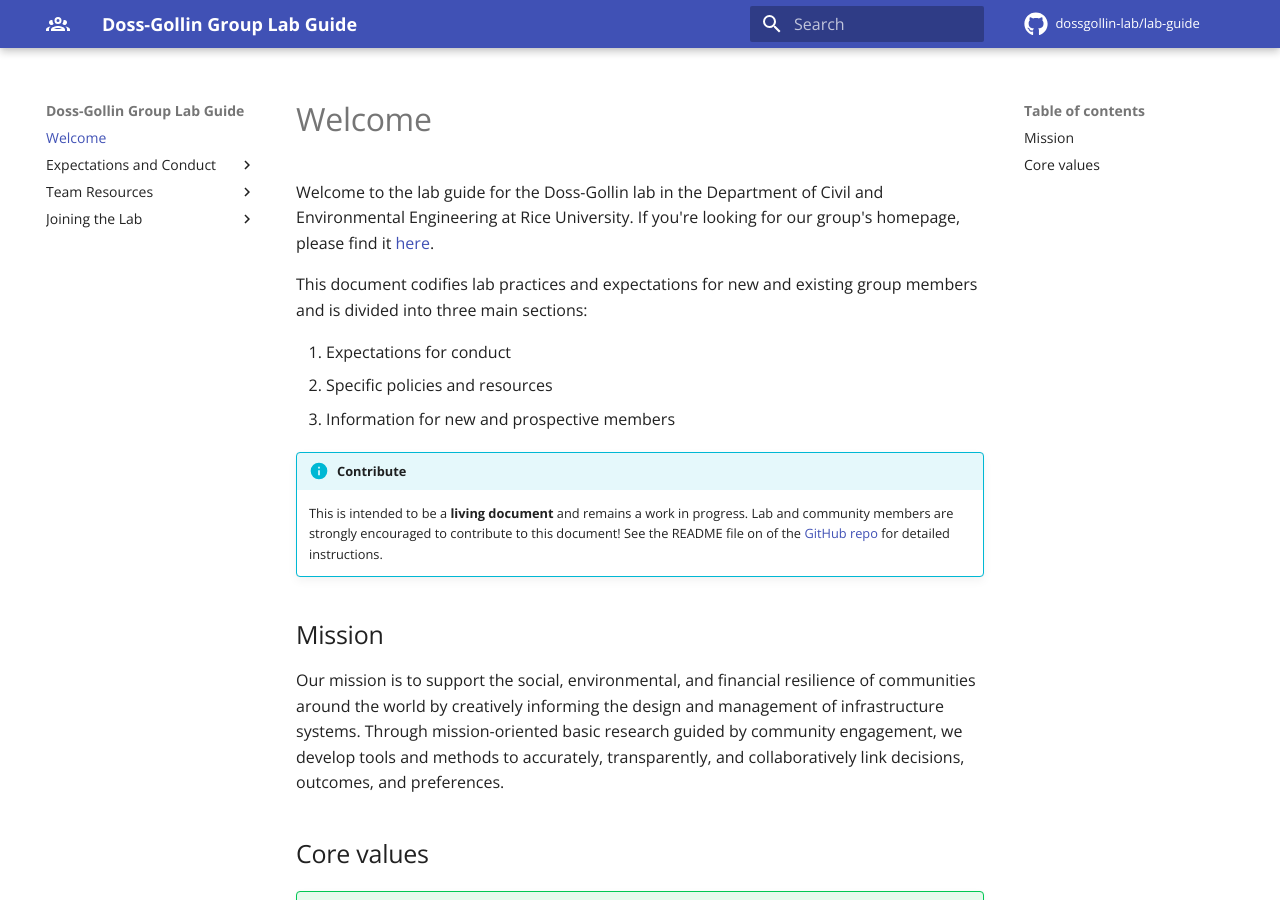
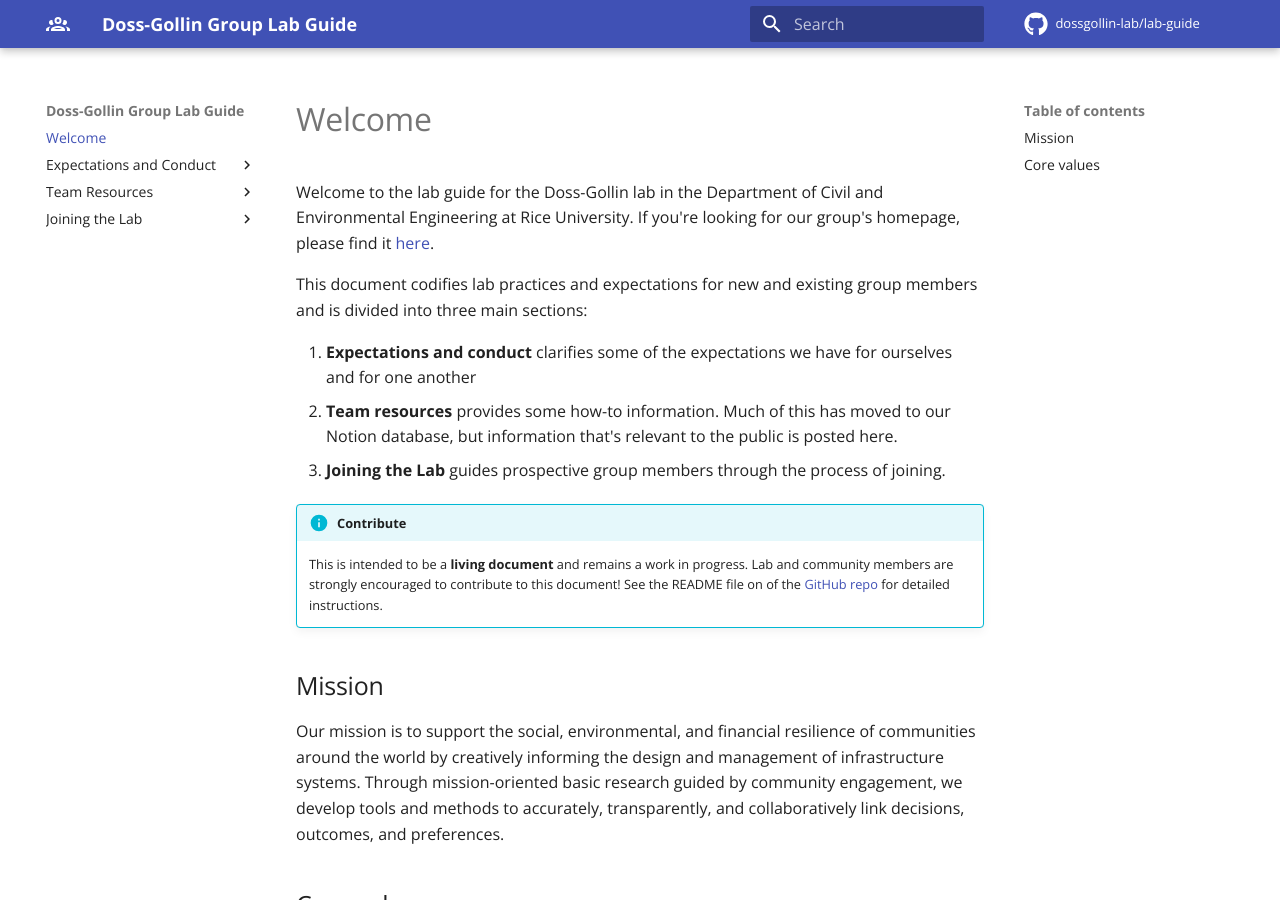
Before and after one commit to jdossgollin/lab-guide, an MkDocs documentation site: the page built from docs/index.md, in a window 1280 px wide and 900 px high. Built offline with MkDocs 1.6.1 and Material for MkDocs 9.7.7, drawn with Linux system fonts in a browser that asks for light colours; comment, search, counter and statistics services are not loaded.

```diff
--- a/docs/index.md
+++ b/docs/index.md
@@ -5,9 +5,9 @@ If you're looking for our group's homepage, please find it [here](https://dossgo
 
 This document codifies lab practices and expectations for new and existing group members and is divided into three main sections:
 
-1. Expectations for conduct
-1. Specific policies and resources
-1. Information for new and prospective members
+1. **Expectations and conduct** clarifies some of the expectations we have for ourselves and for one another
+1. **Team resources** provides some how-to information. Much of this has moved to our Notion database, but information that's relevant to the public is posted here.
+1. **Joining the Lab** guides prospective group members through the process of joining.
 
 !!! info "Contribute"
     This is intended to be a **living document** and remains a work in progress.
```
Also changed, not shown: docs/policies/recommendations.md (+4 -1 lines).
